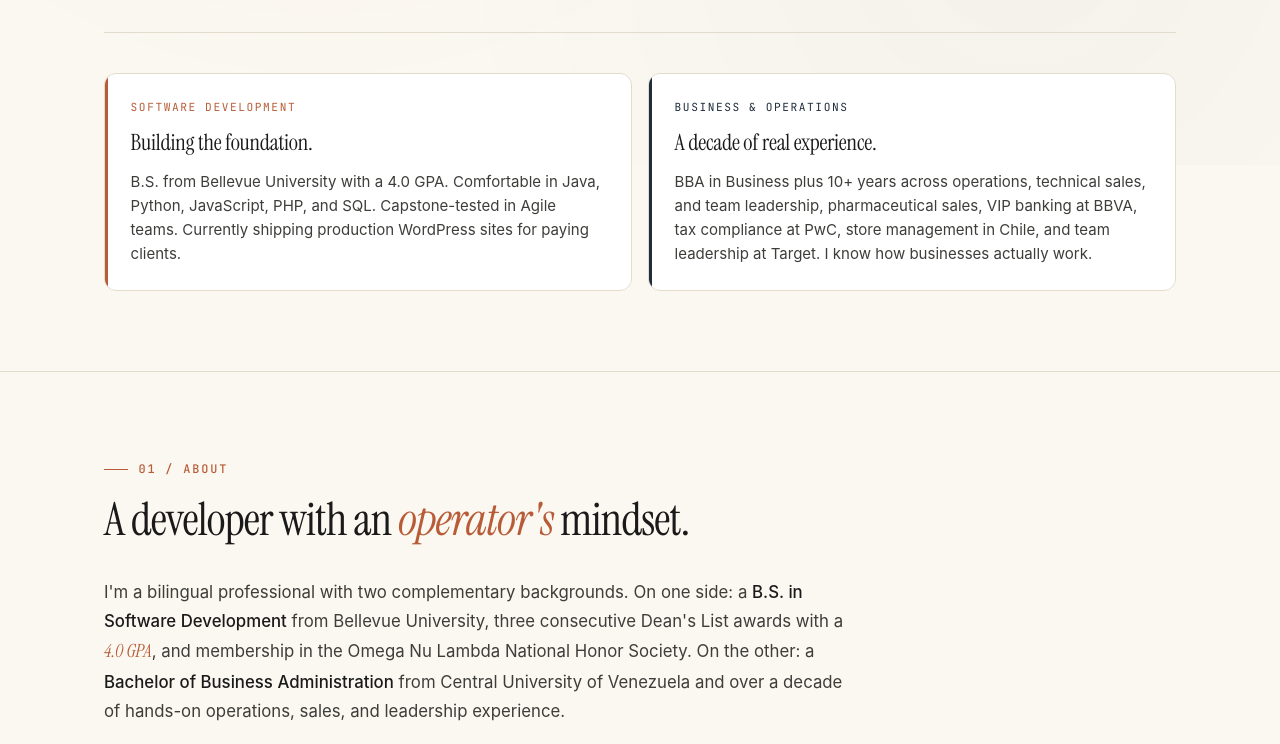
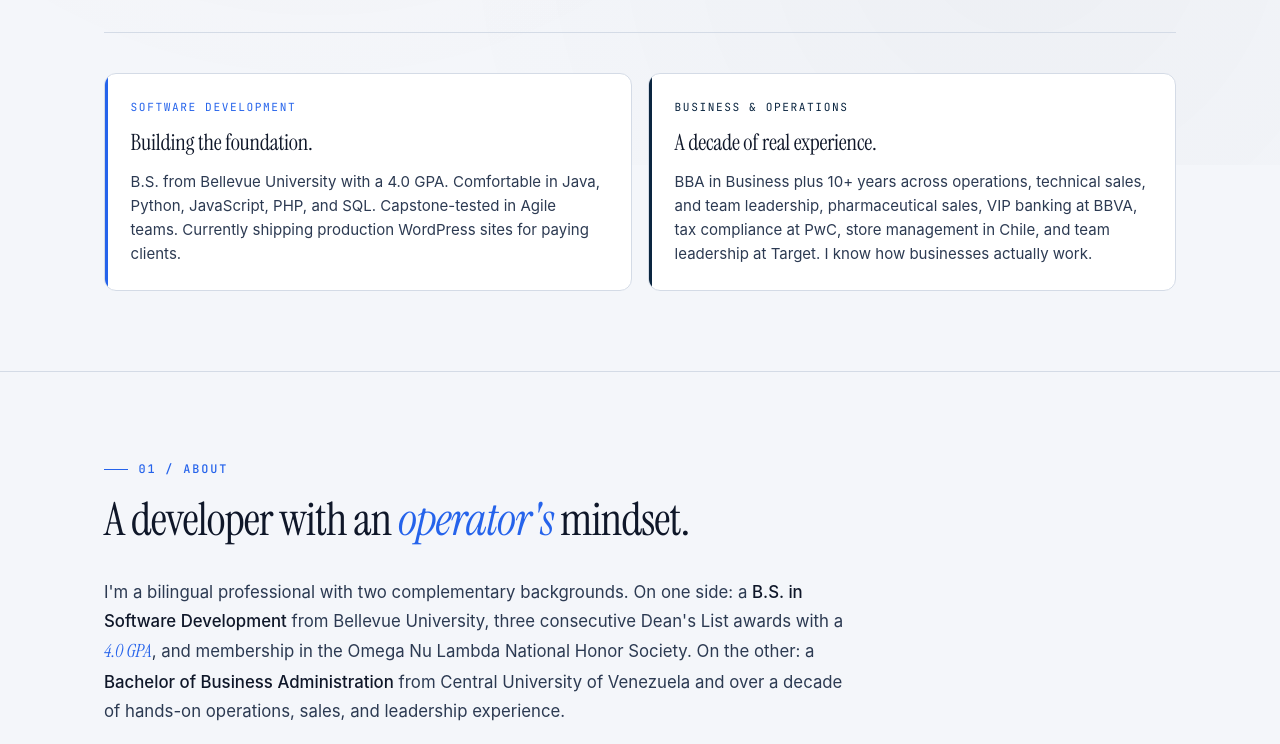
Before and after one commit to jfrancotine/jfrancotine.github.io, a plain HTML site: page index.html in a window 1280 px wide. Shown: the part 635-1379 px from the top of the page. Drawn offline with Linux system fonts and the light colour scheme; a web font is replaced by a local one.

Commit message:
Update 5/7

```diff
--- a/index.html
+++ b/index.html
@@ -16,7 +16,7 @@
 <link rel="icon" type="image/png" sizes="16x16" href="assets/favicon-16.png">
 <link rel="apple-touch-icon" sizes="180x180" href="assets/apple-touch-icon.png">
 <link rel="shortcut icon" href="assets/favicon.ico">
-<meta name="theme-color" content="#fbf8f1">
+<meta name="theme-color" content="#f4f6fa">
 
 <link rel="preconnect" href="https://fonts.googleapis.com">
 <link rel="preconnect" href="https://fonts.gstatic.com" crossorigin>
@@ -25,32 +25,32 @@
 
 <style>
   :root {
-    --bg:           #fbf8f1;
-    --bg-2:         #f5f1e6;
-    --bg-3:         #ede8d9;
+    --bg:           #f4f6fa;
+    --bg-2:         #e9edf4;
+    --bg-3:         #dde3ee;
     --bg-card:      #ffffff;
-    --border:       #e3dccb;
-    --border-hi:    #c9c0a8;
+    --border:       #d4dbe6;
+    --border-hi:    #b3bfd1;
 
-    --text:         #1a1a1a;
-    --text-2:       #3d3d3a;
-    --text-dim:     #6b6862;
-    --text-faint:   #9d9991;
+    --text:         #0f1729;
+    --text-2:       #2c3a52;
+    --text-dim:     #5b6b85;
+    --text-faint:   #8e9bb3;
 
-    --accent:       #b85c38;
-    --accent-2:     #9d4a2a;
-    --accent-soft:  #f4e6dc;
-    --accent-glow:  rgba(184,92,56,0.10);
+    --accent:       #2563eb;
+    --accent-2:     #1d4ed8;
+    --accent-soft:  #dbeafe;
+    --accent-glow:  rgba(37,99,235,0.12);
 
-    --ink:          #1f2d3d;
+    --ink:          #0a2540;
 
     --serif:        "Instrument Serif", "Times New Roman", Georgia, serif;
     --sans:         "Geist", -apple-system, BlinkMacSystemFont, "Segoe UI", sans-serif;
     --mono:         "JetBrains Mono", ui-monospace, Menlo, monospace;
 
-    --shadow-sm:    0 1px 2px rgba(50,40,20,0.04);
-    --shadow:       0 4px 14px rgba(50,40,20,0.07), 0 1px 2px rgba(50,40,20,0.04);
-    --shadow-lg:    0 24px 48px -12px rgba(50,40,20,0.12);
+    --shadow-sm:    0 1px 2px rgba(15,23,41,0.04);
+    --shadow:       0 4px 14px rgba(15,23,41,0.08), 0 1px 2px rgba(15,23,41,0.04);
+    --shadow-lg:    0 24px 48px -12px rgba(15,23,41,0.15);
   }
 
   * { box-sizing: border-box; }
```
